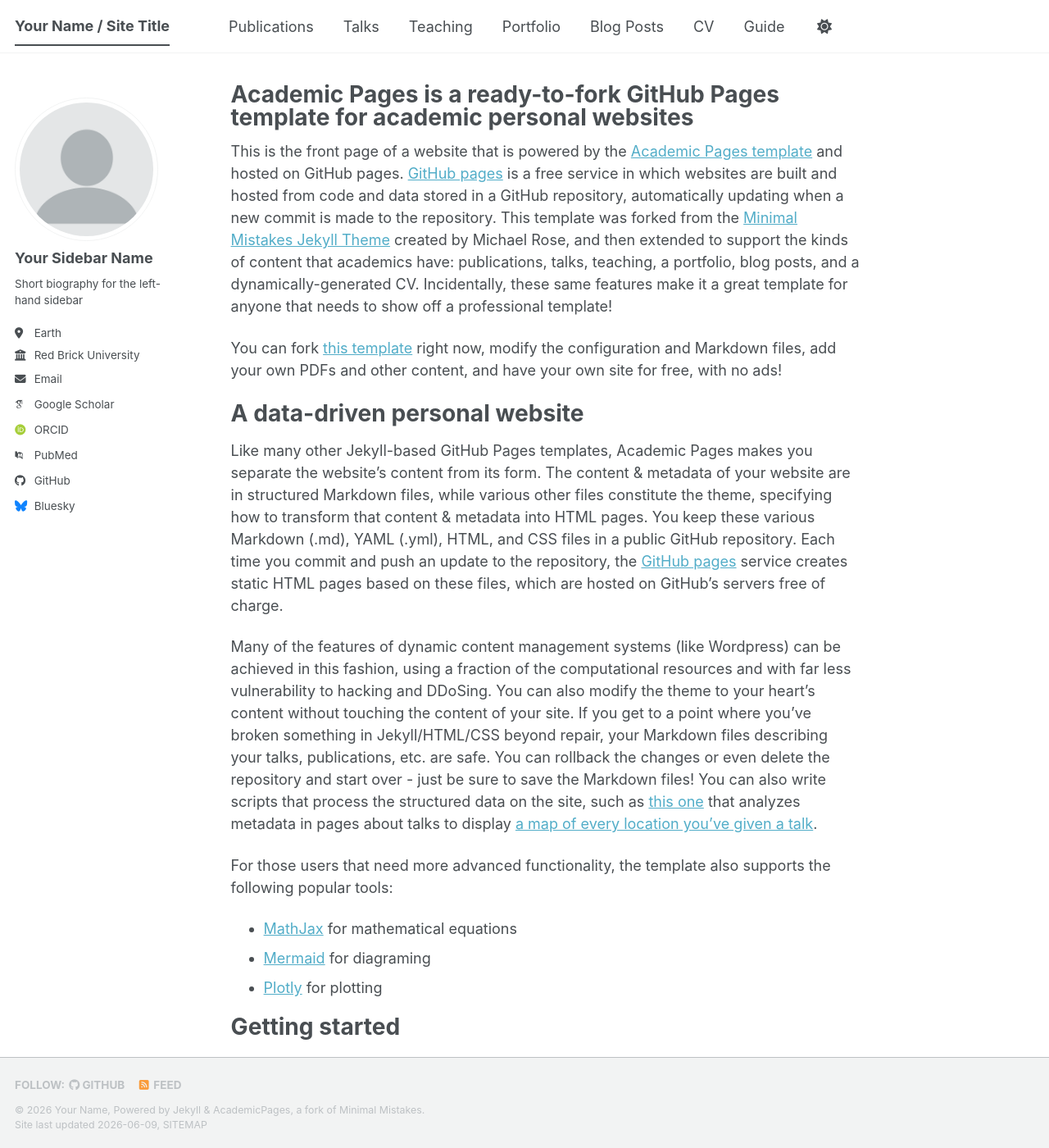
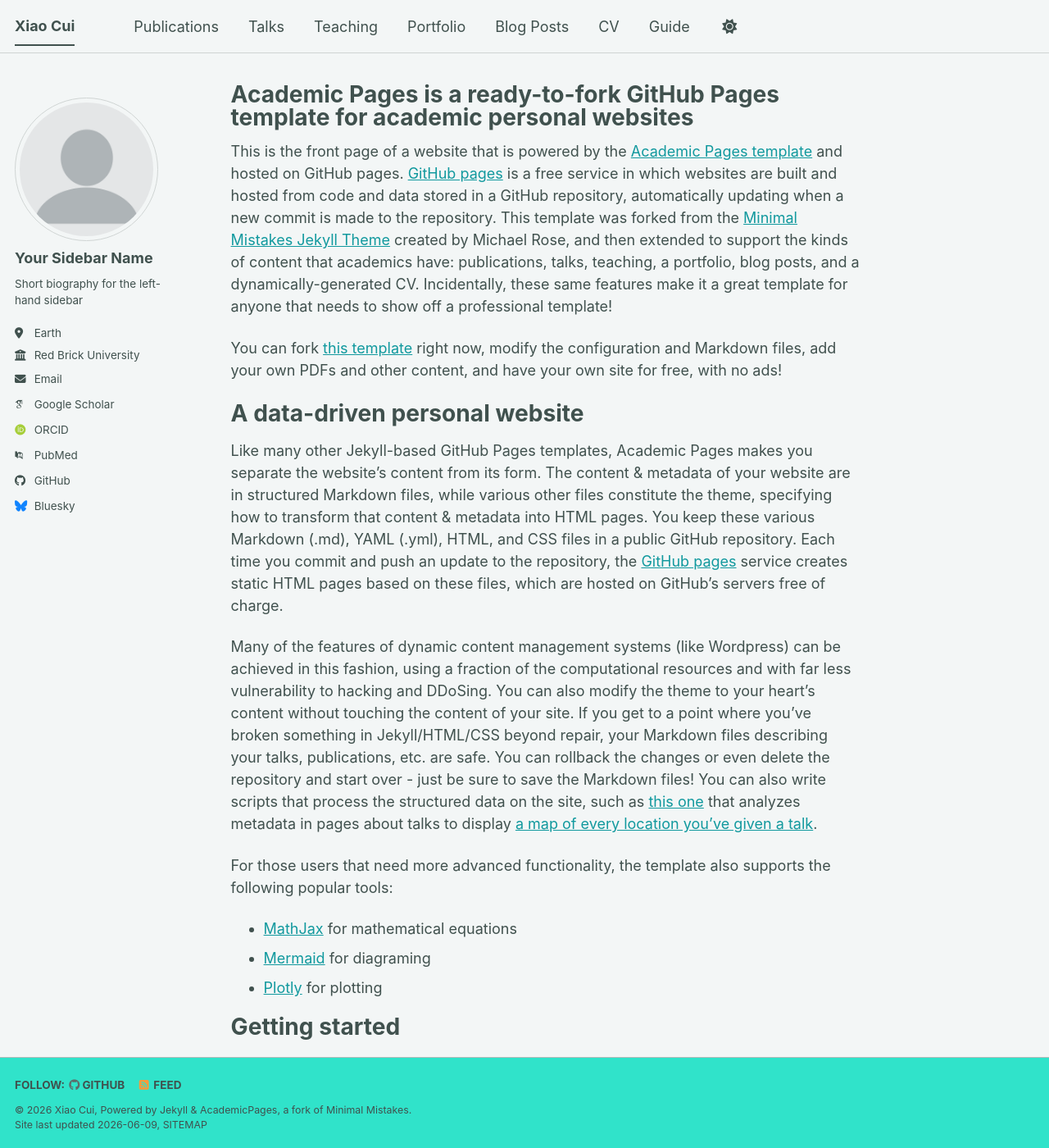
Before and after one commit to 666Xiao666/666Xiao666.github.io, a Jekyll site: the page built from _pages/about.md, in a window 1280 px wide and 1400 px high. Shown: the whole window at 82% size. Built offline with Jekyll 4.4.1, drawn with Linux system fonts in a browser that asks for light colours; some web fonts are replaced; a script bundle is joined from its source files by our own code; library files that are not in the unit come from our copies.

Commit message:
Update site theme and title in config

```diff
--- a/_config.yml
+++ b/_config.yml
@@ -8,10 +8,10 @@
 
 # Basic Site Settings
 locale                   : "en-US"
-site_theme               : "default" # The available themes options are "default", "air", "sunrise", "mint", "dirt" and "contrast"
-title                    : "Your Name / Site Title"
+site_theme               : "mint" # The available themes options are "default", "air", "sunrise", "mint", "dirt" and "contrast"
+title                    : "Xiao Cui"
 title_separator          : "-"
-name                     : &name "Your Name"
+name                     : &name "Xiao Cui"
 description              : &description "Your Name's academic portfolio"   # Update this with a general description of your site, this is the default if not overridden by a page
 url                      : https://academicpages.github.io # The base hostname & protocol for your site e.g. "https://[your GitHub username].github.io",
                                                            # or if you already have some other page hosted on Github then use "https://[your GitHub username].github.io/[Your Repo Name]"
```
